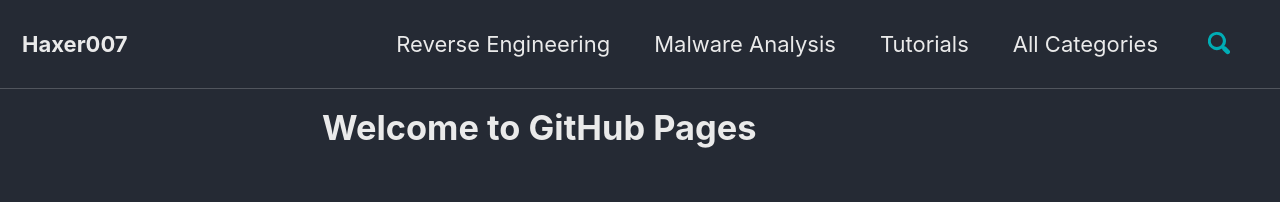
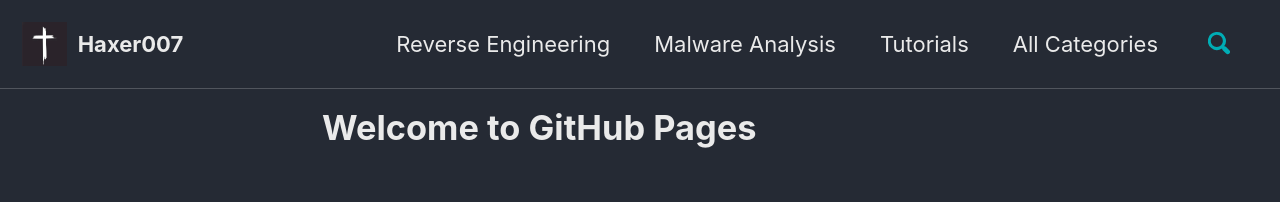
Before and after one commit to Haxer007/haxer007.github.io, a Jekyll site: the page built from index.md, in a window 1280 px wide. Shown: the top 202 px of the page. Built offline with Jekyll 4.4.1, drawn with Linux system fonts in a browser that asks for light colours; cached includes are drawn as plain includes; nearby versions of some CDN libraries; our own code applies the rules of GitHub Pages for plain Markdown files; the list of posts is cut into pages by our own code.

Commit message:
Icon Replaced

```diff
--- a/_config.yml
+++ b/_config.yml
@@ -25,7 +25,7 @@
 baseurl                  : # the subpath of your site, e.g. "/blog"
 repository               : # GitHub username/repo-name e.g. "mmistakes/minimal-mistakes"
 teaser                   : # path of fallback teaser image, e.g. "/assets/images/500x300.png"
-#logo                     : /img/cover.jpg  # path of logo image to display in the masthead, e.g. "/assets/images/88x88.png"
+logo                     : /img/icon.jpg  # path of logo image to display in the masthead, e.g. "/assets/images/88x88.png"
 masthead_title           : # overrides the website title displayed in the masthead, use " " for no title
 # breadcrumbs            : false # true, false (default)
 words_per_minute         : 170
@@ -86,7 +86,7 @@
 # Site Author
 author:
   name             : "Jagadeeswar Ramanukolanu"
-  avatar           : /img/cover.jpg # path of avatar image, e.g. "/assets/images/bio-photo.jpg"
+  avatar           : /img/icon.jpg # path of avatar image, e.g. "/assets/images/bio-photo.jpg"
   bio              : "Malware analysis & Reverse engineering"
 
   email            :
```
Also changed, not shown: img/icon.jpg (renamed from img/cover.jpg).
